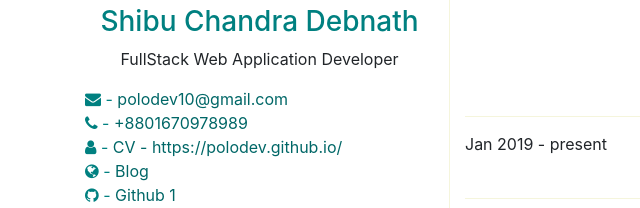
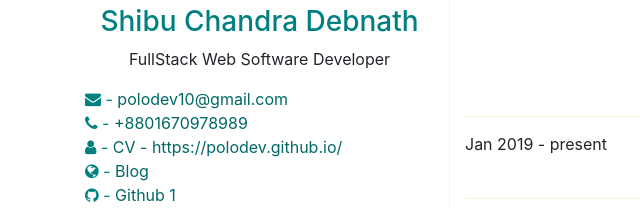
Before and after one commit to polodev/polodev.github.io, a website: page index.html in a window 1280 px wide. Shown: the part 293-501 px from the top of the page, 0-640 px from the left. Drawn offline with Linux system fonts and the light colour scheme.

Commit message:
--update--

```diff
--- a/index.html
+++ b/index.html
@@ -19,7 +19,7 @@
 					<h3 class="mt-2">
 						<a href="short-bio.html">Shibu Chandra Debnath</a>
 					</h3>
-					<div>FullStack Web Application Developer</div>
+					<div>FullStack Web Software Developer</div>
 				</div>
 				<!-- /.name_role -->
 				<section class="mt-3">
```
